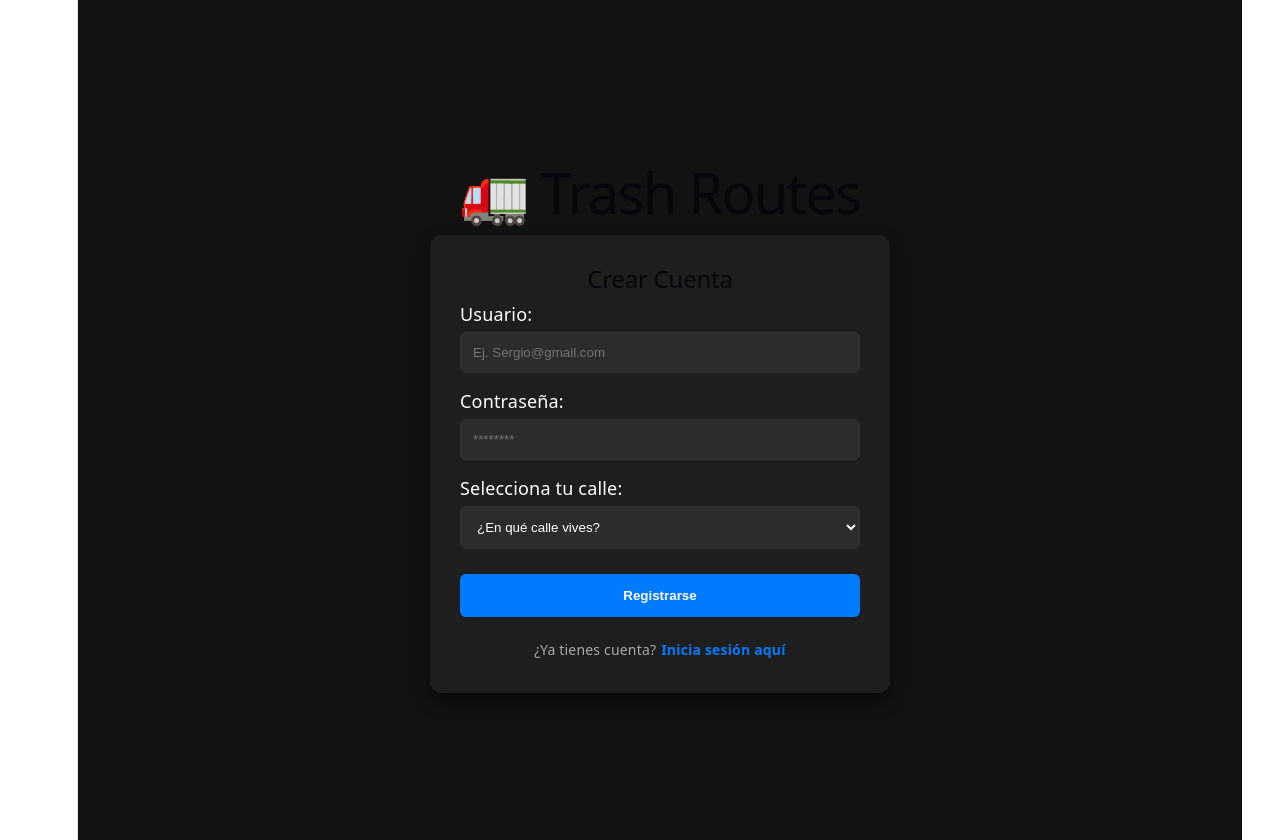
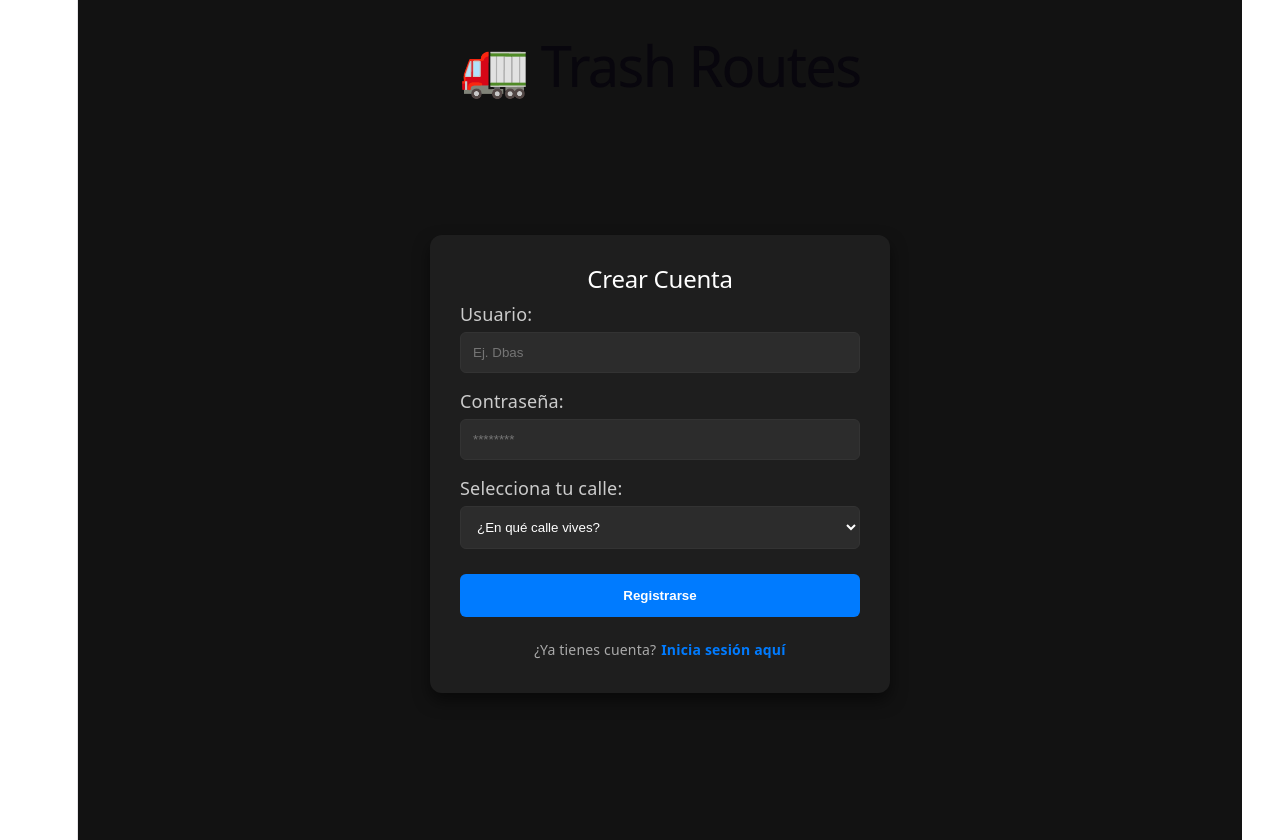
Before and after one commit to sergio250904-beep/Trash-Routes, a React (Vite) app: page / in a window 1280 px wide. Both pictures are taken after a click on the element "Regístrate aquí". Built offline with nearby package versions, Linux system fonts and the light colour scheme.

Commit message:
cambio de nombre

```diff
--- a/src/login.jsx
+++ b/src/login.jsx
@@ -7,9 +7,11 @@ function Login({ onLoginExitoso }) {
   const [calle, setCalle] = useState('');
   const [cargando, setCargando] = useState(false);
 
-  const callesCulturas = [
-    "Calle Coahuiteca", "Calle Mixe", "Calle Mazateca",
-    "Calle Cora", "Calle Huichol", "Calle Tlapaneca"
+  // Perímetro limitado a la colonia Tecnológico
+  const callesTecnologico = [
+    "Avenida Tecnológico",
+    "Calle Virgilio Garza Ruiz",
+    "Calle Tarahumaras"
   ];
 
   const manejarEnvio = async (e) => {
@@ -23,58 +25,37 @@ function Login({ onLoginExitoso }) {
         return;
       }
 
-      // Preparamos los datos para enviarlos al PHP
-      const payload = {
-        accion: esRegistro ? 'registro' : 'login',
-        usuario: usuario,
-        password: password,
-        calle: esRegistro ? calle : ''
-      };
+      // Simulamos la respuesta o conexión con el entorno de AWS
+      await new Promise(resolve => setTimeout(resolve, 1200));
 
-      // Leemos la URL base desde el archivo .env de forma dinámica
-      const urlBase = import.meta.env.VITE_API_URL;
-
-      // Petición al servidor utilizando la variable de entorno
-      const respuesta = await fetch(`${urlBase}/login_usuario.php`, {
-        method: 'POST',
-        headers: {
-          'Content-Type': 'application/json',
-        },
-        body: JSON.stringify(payload)
+      onLoginExitoso({
+        nombre: usuario,
+        direccion: esRegistro ? calle : 'Avenida Tecnológico (Zona de Prueba)'
       });
 
-      const resultado = await respuesta.json();
-
-      if (resultado.status === 'exito') {
-        onLoginExitoso({ nombre: resultado.usuario, direccion: resultado.direccion });
-      } else {
-        alert(resultado.mensaje);
-      }
-
     } catch (error) {
-      console.error("Error al procesar:", error);
-      alert("Error al conectar con el servidor PHP.");
+      console.error("Error en la autenticación:", error);
     } finally {
       setCargando(false);
     }
   };
 
   return (
-    <div style={{ padding: '30px', maxWidth: '400px', width: '100%', backgroundColor: '#1e1e1e', borderRadius: '12px', textAlign: 'center', boxShadow: '0 8px 16px rgba(0,0,0,0.5)' }}>
-      <h2 style={{ marginTop: 0 }}>{esRegistro ? 'Crear Cuenta' : 'Iniciar Sesión'}</h2>
+    <div style={{ padding: '30px', maxWidth: '400px', width: '100%', backgroundColor: '#1e1e1e', borderRadius: '12px', textAlign: 'center', boxShadow: '0 8px 16px rgba(0,0,0,0.5)', margin: 'auto' }}>
+      <h2 style={{ marginTop: 0, color: '#fff' }}>{esRegistro ? 'Crear Cuenta' : 'Iniciar Sesión'}</h2>
 
       <form onSubmit={manejarEnvio} style={{ textAlign: 'left' }}>
         <div style={{ marginBottom: '15px' }}>
-          <label>Usuario:</label>
+          <label style={{ color: '#ccc' }}>Usuario:</label>
           <input
-            type="text" placeholder="Ej. Sergio@gmail.com" value={usuario}
+            type="text" placeholder="Ej. Dbas" value={usuario}
             onChange={(e) => setUsuario(e.target.value)} required
             style={{ width: '100%', padding: '12px', marginTop: '5px', backgroundColor: '#2c2c2c', color: 'white', border: '1px solid #333', borderRadius: '6px', boxSizing: 'border-box' }}
           />
         </div>
 
         <div style={{ marginBottom: esRegistro ? '15px' : '25px' }}>
-          <label>Contraseña:</label>
+          <label style={{ color: '#ccc' }}>Contraseña:</label>
           <input
             type="password" placeholder="********" value={password}
             onChange={(e) => setPassword(e.target.value)} required
@@ -84,7 +65,7 @@ function Login({ onLoginExitoso }) {
 
         {esRegistro && (
           <div style={{ marginBottom: '25px' }}>
-            <label>Selecciona tu calle:</label>
+            <label style={{ color: '#ccc' }}>Selecciona tu calle:</label>
             <select
               value={calle}
               onChange={(e) => setCalle(e.target.value)}
@@ -92,7 +73,7 @@ function Login({ onLoginExitoso }) {
               style={{ width: '100%', padding: '12px', marginTop: '5px', backgroundColor: '#2c2c2c', color: 'white', border: '1px solid #333', borderRadius: '6px', boxSizing: 'border-box' }}
             >
               <option value="">¿En qué calle vives?</option>
-              {callesCulturas.map(c => <option key={c} value={c}>{c}</option>)}
+              {callesTecnologico.map(c => <option key={c} value={c}>{c}</option>)}
             </select>
           </div>
         )}
```
